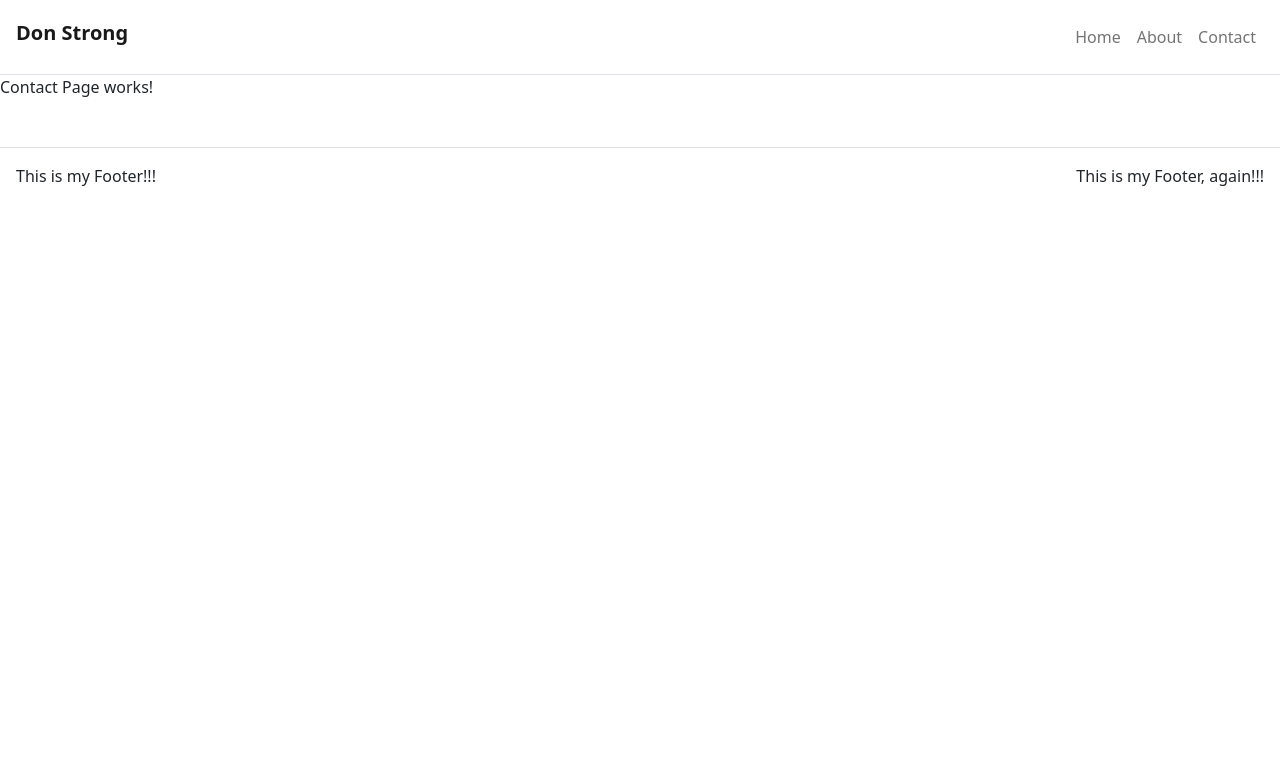
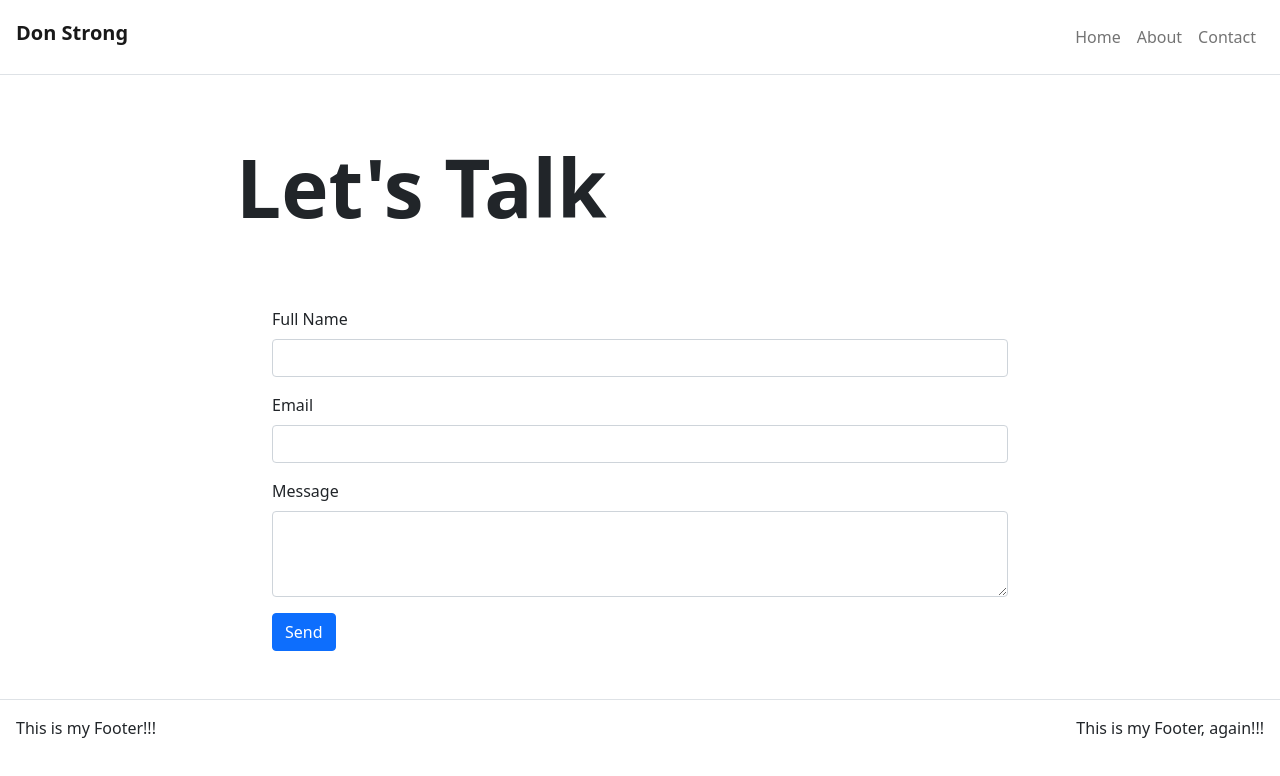
Before and after one commit to dwstrong5/my-portfolio, a React (Create React App) app: page /contact in a window 1280 px wide. Shown: the top 776 px of the page. Built offline with nearby package versions, Linux system fonts and the light colour scheme.

Commit message:
Added work on Contact Page
Added content to contact page. Not sure If this will be replaced as backend API isn't functional

```diff
--- a/package.json
+++ b/package.json
@@ -6,6 +6,7 @@
     "@testing-library/jest-dom": "^5.15.0",
     "@testing-library/react": "^11.2.7",
     "@testing-library/user-event": "^12.8.3",
+    "axios": "^0.24.0",
     "bootstrap": "^5.1.3",
     "react": "^17.0.2",
     "react-bootstrap": "^2.0.2",
--- /dev/null
+++ b/src/components/ContactForm.js
@@ -0,0 +1,102 @@
+import { render } from '@testing-library/react';
+import React, {Component} from 'react';
+import Hero from './Hero';
+import Content from './Content';
+import Form from 'react-bootstrap/Form';
+import Button from 'react-bootstrap/Button';
+import { Container } from 'react-bootstrap';
+import axios from 'axios';
+
+class ContactForm extends Component {
+
+    constructor(props) {
+        super(props);
+
+        this.state = {
+            name: '',
+            email: '',
+            message: '',
+            disabled: '',
+            emailSent: null,
+        }
+    }
+
+
+    handleChange = (event) => {
+
+        const target = event.target;
+        const value = target.type === 'checkbox' ? target.checked : target.value;
+        const name = target.name;
+
+        this.setState( {
+            [name]: value
+        });
+    }
+
+    handleSubmit = (event) => {
+        event.preventDefault();
+
+        this.setState({
+            disabled:true,
+        });
+
+        axios.post('http://localhost:3030/api/email', this.state)
+        .then(res => {
+
+            if(res.data.success) {
+
+                this.setState({
+                    disabled: false,
+                    emailSent: true,
+                });
+            }
+            else {
+                this.setState({
+                    disabled: false,
+                    emailSent: false,
+                });
+            }
+        })
+
+        .catch(err => {
+            this.setState({
+                disabled: false,
+                emailSent: false
+            });
+        })
+    }
+
+    render() {
+        return(
+            <div>
+                <Content>
+                    <Form onSubmit={this.handleSubmit}>
+                    <Form.Group>
+                        <Form.Label htmlFor="full-name">Full Name</Form.Label>
+                        <Form.Control className= "mb-3" id="full-name" name="name" type="text" value={this.state.name} onChange={this.handleChange}></Form.Control>
+                    </Form.Group>
+
+                    <Form.Group>
+                        <Form.Label htmlFor="email">Email</Form.Label>
+                        <Form.Control className= "mb-3" id="email" name="email" type="email" value={this.state.email} onChange={this.handleChange}></Form.Control>
+                    </Form.Group>
+
+                    <Form.Group>
+                        <Form.Label htmlFor="message">Message</Form.Label>
+                        <Form.Control className= "mb-3" id="message" name="message" as="textarea" rows='3' value={this.state.message} onChange={this.handleChange}></Form.Control>
+                    </Form.Group>
+
+                    <Button className="d-inline-block" variant="primary" type="submit" disabled={this.state.disabled}>
+                        Send
+                    </Button>
+
+                    {this.state.emailSent === true && <p className="d-inline success-msg">Email Sent!</p>}
+                    {this.state.emailSent === false && <p className="d-inline error-msg">Could Not Send Email!</p>}
+                    </Form>
+            </Content>
+        </div>
+        );
+    }
+}
+
+export default ContactForm;
--- a/src/index.css
+++ b/src/index.css
@@ -11,3 +11,20 @@
   font-family: source-code-pro, Menlo, Monaco, Consolas, 'Courier New',
     monospace;
 }
+
+
+
+
+
+
+
+
+.success-msg {
+  color: #57a773;
+  padding: 10px 15px;
+}
+
+.error-msg {
+  color: #EE6352;
+  padding: 10px 15px;
+}
--- a/src/pages/ContactPage.js
+++ b/src/pages/ContactPage.js
@@ -1,12 +1,17 @@
 import { render } from '@testing-library/react';
-import React from 'react';
+import React, {Component} from 'react';
+import Hero from '../components/Hero';
+import Content from '../components/Content';
+import Button from 'react-bootstrap/Button';
+import ContactForm from '../components/ContactForm';
 
 function ContactPage(props) {
-
-    return (
-        <p>Contact Page works!</p>
+    return(
+        <div>
+            <Hero title={props.title}/>
+            <ContactForm/>
+        </div>
     );
-
 }
 
 export default ContactPage;
--- a/src/pages/HomePage.js
+++ b/src/pages/HomePage.js
@@ -2,6 +2,7 @@
 import React from 'react';
 import Hero from '../components/Hero';
 import Carousel from '../components/Carousel';
+import ContactForm from '../components/ContactForm'
 
 
 function HomePage(props) {
```
Also changed, not shown: 1 other file (tests, documents, lock files or other folders).
